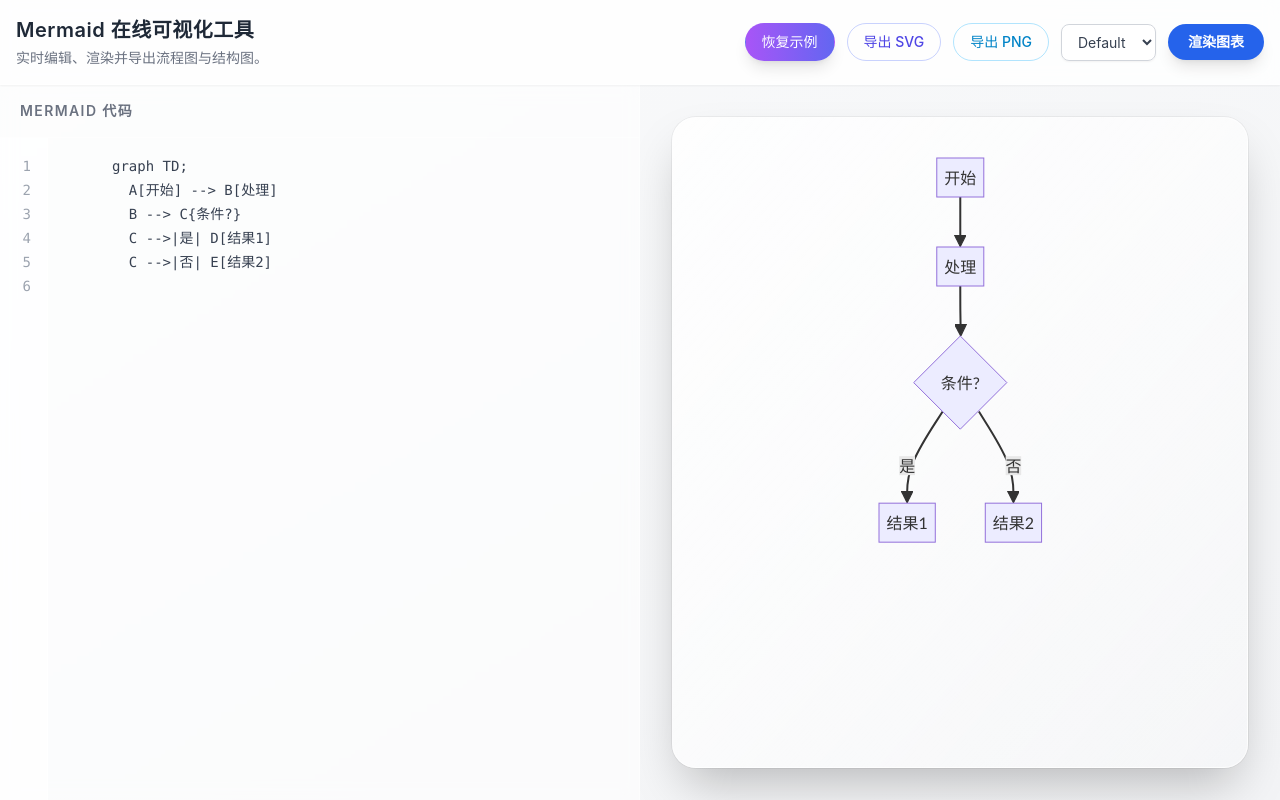
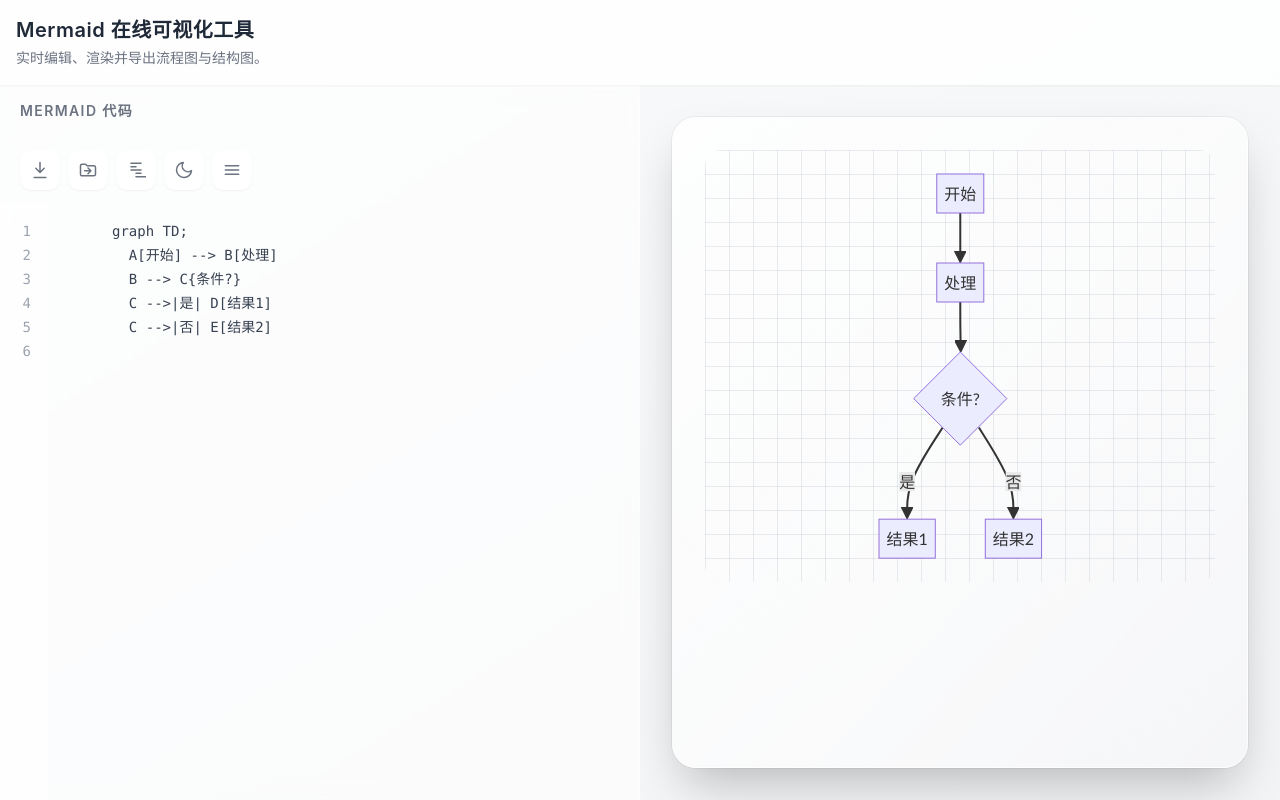
Before and after one commit to wanggch/ddcherry-viewer, a Vue app: page / in a window 1280 px wide. Built offline with nearby package versions, Linux system fonts and the light colour scheme.

Commit message:
feat: add toolbar controls and auto rendering

```diff
--- a/src/components/MermaidViewer.vue
+++ b/src/components/MermaidViewer.vue
@@ -10,54 +10,121 @@
         <h1 class="text-xl font-semibold tracking-wide">Mermaid 在线可视化工具</h1>
         <p class="mt-1 text-sm text-gray-500 dark:text-gray-400">实时编辑、渲染并导出流程图与结构图。</p>
       </div>
-      <div class="flex flex-wrap items-center gap-3">
-        <button
-          class="rounded-full border border-transparent bg-gradient-to-r from-purple-500 to-indigo-500 px-4 py-2 text-sm font-medium text-white shadow-lg transition-all duration-200 hover:from-purple-600 hover:to-indigo-600 hover:shadow-xl focus:outline-none focus:ring-2 focus:ring-indigo-400 focus:ring-offset-2 focus:ring-offset-white dark:focus:ring-offset-gray-900"
-          type="button"
-          @click="resetToExample"
-        >
-          恢复示例
-        </button>
-        <button
-          class="rounded-full border border-indigo-300/60 px-4 py-2 text-sm font-medium text-indigo-600 transition-all duration-200 hover:border-indigo-400 hover:bg-indigo-50 hover:text-indigo-700 focus:outline-none focus:ring-2 focus:ring-indigo-300 focus:ring-offset-2 focus:ring-offset-white disabled:cursor-not-allowed disabled:opacity-60 dark:border-indigo-500/40 dark:bg-indigo-500/20 dark:text-indigo-200 dark:hover:bg-indigo-500/30 dark:focus:ring-offset-gray-900"
-          type="button"
-          :disabled="!hasDiagram"
-          @click="exportSvg"
-        >
-          导出 SVG
-        </button>
-        <button
-          class="rounded-full border border-sky-300/60 px-4 py-2 text-sm font-medium text-sky-600 transition-all duration-200 hover:border-sky-400 hover:bg-sky-50 hover:text-sky-700 focus:outline-none focus:ring-2 focus:ring-sky-300 focus:ring-offset-2 focus:ring-offset-white disabled:cursor-not-allowed disabled:opacity-60 dark:border-sky-500/40 dark:bg-sky-500/20 dark:text-sky-200 dark:hover:bg-sky-500/30 dark:focus:ring-offset-gray-900"
-          type="button"
-          :disabled="!hasDiagram"
-          @click="exportPng"
-        >
-          导出 PNG
-        </button>
-        <select
-          v-model="theme"
-          class="rounded-lg border border-gray-300 bg-white/80 px-3 py-2 text-sm text-gray-700 shadow-sm transition focus:border-indigo-400 focus:outline-none dark:border-gray-700 dark:bg-gray-800/70 dark:text-gray-200"
-        >
-          <option v-for="themeOption in themes" :key="themeOption.value" :value="themeOption.value">
-            {{ themeOption.label }}
-          </option>
-        </select>
-        <button
-          class="rounded-full bg-blue-600 px-5 py-2 text-sm font-semibold text-white shadow-lg transition-all duration-200 hover:scale-[1.03] hover:bg-blue-700 focus:outline-none focus:ring-2 focus:ring-blue-400 focus:ring-offset-2 focus:ring-offset-white disabled:cursor-not-allowed disabled:opacity-60 dark:bg-blue-500 dark:hover:bg-blue-400 dark:focus:ring-offset-gray-900"
-          type="button"
-          :disabled="isRendering"
-          @click="renderDiagram"
-        >
-          {{ isRendering ? '渲染中…' : '渲染图表' }}
-        </button>
-      </div>
     </header>
 
     <main class="flex flex-1 flex-col overflow-hidden md:flex-row">
       <section class="flex w-full flex-col overflow-hidden border-b border-white/40 bg-white/60 backdrop-blur md:w-1/2 md:border-b-0 md:border-r dark:border-gray-800/80 dark:bg-gray-900/50">
-        <div class="flex items-center justify-between border-b border-white/40 px-5 py-4 text-gray-600 dark:border-gray-800/70 dark:text-gray-300">
+        <div
+          class="flex items-center justify-between border-b border-white/40 px-5 py-4 text-gray-600 dark:border-gray-800/70 dark:text-gray-300"
+        >
           <div>
             <h2 class="text-sm font-semibold uppercase tracking-widest text-gray-500 dark:text-gray-400">Mermaid 代码</h2>
+          </div>
+        </div>
+        <div
+          ref="toolbarRef"
+          class="flex flex-wrap items-center gap-2 border-b border-white/40 px-5 py-3 dark:border-gray-800/70"
+        >
+          <button
+            class="flex h-10 w-10 items-center justify-center rounded-xl border border-transparent bg-white/80 text-gray-500 shadow-sm transition hover:-translate-y-0.5 hover:border-indigo-300 hover:text-indigo-600 hover:shadow-md focus:outline-none focus:ring-2 focus:ring-indigo-300 dark:bg-gray-900/70 dark:text-gray-400 dark:hover:border-indigo-500/50 dark:hover:text-indigo-300"
+            type="button"
+            :disabled="!hasDiagram"
+            title="导出 SVG"
+            aria-label="导出 SVG"
+            @click.stop="exportSvg"
+          >
+            <svg class="h-5 w-5" fill="none" stroke="currentColor" stroke-width="1.8" viewBox="0 0 24 24">
+              <path stroke-linecap="round" stroke-linejoin="round" d="M7 10l5 5m0 0l5-5m-5 5V3" />
+              <path stroke-linecap="round" stroke-linejoin="round" d="M5 21h14" />
+            </svg>
+          </button>
+          <button
+            class="flex h-10 w-10 items-center justify-center rounded-xl border border-transparent bg-white/80 text-gray-500 shadow-sm transition hover:-translate-y-0.5 hover:border-sky-300 hover:text-sky-600 hover:shadow-md focus:outline-none focus:ring-2 focus:ring-sky-300 dark:bg-gray-900/70 dark:text-gray-400 dark:hover:border-sky-500/50 dark:hover:text-sky-300"
+            type="button"
+            :disabled="!hasDiagram"
+            title="导出 PNG"
+            aria-label="导出 PNG"
+            @click.stop="exportPng"
+          >
+            <svg class="h-5 w-5" fill="none" stroke="currentColor" stroke-width="1.8" viewBox="0 0 24 24">
+              <path stroke-linecap="round" stroke-linejoin="round" d="M12 16.5l3.5-3.5m0 0L12 9.5m3.5 3.5H8" />
+              <path stroke-linecap="round" stroke-linejoin="round" d="M3 7a2 2 0 012-2h4l2 2h8a2 2 0 012 2v8a2 2 0 01-2 2H5a2 2 0 01-2-2V7z" />
+            </svg>
+          </button>
+          <button
+            class="flex h-10 w-10 items-center justify-center rounded-xl border border-transparent bg-white/80 text-gray-500 shadow-sm transition hover:-translate-y-0.5 hover:border-emerald-300 hover:text-emerald-600 hover:shadow-md focus:outline-none focus:ring-2 focus:ring-emerald-300 dark:bg-gray-900/70 dark:text-gray-400 dark:hover:border-emerald-500/50 dark:hover:text-emerald-300"
+            type="button"
+            title="格式化代码"
+            aria-label="格式化代码"
+            @click.stop="formatCode"
+          >
+            <svg class="h-5 w-5" fill="none" stroke="currentColor" stroke-width="1.8" viewBox="0 0 24 24">
+              <path stroke-linecap="round" stroke-linejoin="round" d="M6 4h12M6 8h6m-6 4h12m-6 4h6m-6 4h12" />
+            </svg>
+          </button>
+          <div class="relative">
+            <button
+              class="flex h-10 w-10 items-center justify-center rounded-xl border border-transparent bg-white/80 text-gray-500 shadow-sm transition hover:-translate-y-0.5 hover:border-violet-300 hover:text-violet-600 hover:shadow-md focus:outline-none focus:ring-2 focus:ring-violet-300 dark:bg-gray-900/70 dark:text-gray-400 dark:hover:border-violet-500/50 dark:hover:text-violet-300"
+              type="button"
+              title="选择主题"
+              aria-label="选择主题"
+              @click.stop="toggleThemeMenu"
+            >
+              <svg class="h-5 w-5" fill="none" stroke="currentColor" stroke-width="1.8" viewBox="0 0 24 24">
+                <path
+                  stroke-linecap="round"
+                  stroke-linejoin="round"
+                  d="M21 12.79A9 9 0 1111.21 3 7 7 0 0021 12.79z"
+                />
+              </svg>
+            </button>
+            <transition name="fade">
+              <div
+                v-if="showThemeMenu"
+                class="absolute right-0 z-20 mt-2 min-w-[9rem] overflow-hidden rounded-xl border border-gray-200 bg-white/95 text-sm shadow-xl backdrop-blur dark:border-gray-700 dark:bg-gray-900/90"
+              >
+                <button
+                  v-for="themeOption in themes"
+                  :key="themeOption.value"
+                  class="flex w-full items-center justify-between gap-2 px-4 py-2 text-left transition hover:bg-indigo-50 hover:text-indigo-600 dark:hover:bg-indigo-500/10 dark:hover:text-indigo-200"
+                  type="button"
+                  @click="selectTheme(themeOption.value)"
+                >
+                  <span>{{ themeOption.label }}</span>
+                  <span v-if="theme === themeOption.value" class="text-xs text-indigo-500 dark:text-indigo-300">●</span>
+                </button>
+              </div>
+            </transition>
+          </div>
+          <div class="relative">
+            <button
+              class="flex h-10 w-10 items-center justify-center rounded-xl border border-transparent bg-white/80 text-gray-500 shadow-sm transition hover:-translate-y-0.5 hover:border-amber-300 hover:text-amber-600 hover:shadow-md focus:outline-none focus:ring-2 focus:ring-amber-300 dark:bg-gray-900/70 dark:text-gray-400 dark:hover:border-amber-500/50 dark:hover:text-amber-300"
+              type="button"
+              title="模板示例"
+              aria-label="模板示例"
+              @click.stop="toggleTemplateMenu"
+            >
+              <svg class="h-5 w-5" fill="none" stroke="currentColor" stroke-width="1.8" viewBox="0 0 24 24">
+                <path stroke-linecap="round" stroke-linejoin="round" d="M4 7h16M4 12h16M4 17h16" />
+              </svg>
+            </button>
+            <transition name="fade">
+              <div
+                v-if="showTemplateMenu"
+                class="absolute right-0 z-20 mt-2 min-w-[12rem] overflow-hidden rounded-xl border border-gray-200 bg-white/95 text-sm shadow-xl backdrop-blur dark:border-gray-700 dark:bg-gray-900/90"
+              >
+                <button
+                  v-for="templateOption in templateOptions"
+                  :key="templateOption.label"
+                  class="flex w-full items-center justify-between gap-3 px-4 py-2 text-left transition hover:bg-amber-50 hover:text-amber-600 dark:hover:bg-amber-500/10 dark:hover:text-amber-200"
+                  type="button"
+                  @click="applyTemplate(templateOption.content)"
+                >
+                  <span>{{ templateOption.label }}</span>
+                  <span class="text-xs text-gray-400 dark:text-gray-500">{{ templateOption.type }}</span>
+                </button>
+              </div>
+            </transition>
           </div>
         </div>
         <div class="flex-1 overflow-hidden">
@@ -89,7 +156,7 @@
             class="relative flex min-h-full w-full items-start justify-center rounded-3xl border border-white/60 bg-gradient-to-br from-white/80 via-white/60 to-white/20 p-8 shadow-2xl ring-1 ring-black/5 transition dark:border-gray-800/60 dark:from-gray-900/80 dark:via-gray-900/60 dark:to-gray-800/40 dark:ring-white/10"
           >
             <div v-if="!hasDiagram && !errorMessage" class="w-full text-center text-sm text-gray-500 dark:text-gray-400">
-              点击「渲染图表」按钮，即可在此处预览 SVG。
+              编辑左侧代码后，将自动在此处渲染 SVG 预览。
             </div>
             <div
               v-if="errorMessage"
@@ -97,7 +164,13 @@
             >
               {{ errorMessage }}
             </div>
-            <div ref="diagramRef" class="flex w-full justify-center"></div>
+            <div ref="diagramRef" class="canvas-grid relative flex w-full justify-center rounded-2xl p-4"></div>
+            <div
+              v-if="isRendering"
+              class="pointer-events-none absolute inset-0 flex items-center justify-center rounded-3xl bg-white/60 text-sm text-gray-500 backdrop-blur-sm dark:bg-gray-900/60 dark:text-gray-300"
+            >
+              渲染中…
+            </div>
           </div>
         </div>
       </section>
@@ -106,7 +179,7 @@
 </template>
 
 <script setup>
-import { computed, nextTick, onMounted, ref, watch } from 'vue'
+import { computed, nextTick, onBeforeUnmount, onMounted, ref, watch } from 'vue'
 import mermaid from 'mermaid'
 
 const STORAGE_KEY = 'ddcherry-viewer:mermaid-code'
@@ -121,18 +194,75 @@ const DEFAULT_EXAMPLE = `graph TD;
 const containerRef = ref(null)
 const diagramRef = ref(null)
 const lineNumbersRef = ref(null)
+const toolbarRef = ref(null)
 const code = ref(DEFAULT_EXAMPLE)
 const theme = ref('default')
 const errorMessage = ref('')
 const isRendering = ref(false)
 const renderedSvg = ref('')
+const showThemeMenu = ref(false)
+const showTemplateMenu = ref(false)
 let mounted = false
+let renderTimer = null
 
 const themes = [
   { value: 'default', label: 'Default' },
   { value: 'dark', label: 'Dark' },
   { value: 'forest', label: 'Forest' },
   { value: 'neutral', label: 'Neutral' }
+]
+
+const templateOptions = [
+  {
+    label: '基础流程图',
+    type: 'Flowchart',
+    content: `graph TD;
+  A[开始] --> B{条件判断};
+  B -- 是 --> C[处理 1];
+  B -- 否 --> D[处理 2];
+  C --> E[结束];
+  D --> E;`
+  },
+  {
+    label: '看板示例',
+    type: 'Kanban',
+    content: `flowchart LR;
+  classDef column fill:#f5f5f5,stroke:#d1d5db,color:#111;
+  backlog[(待办)]:::column --> doing[(进行中)]:::column --> done[(已完成)]:::column;
+  subgraph backlog[ ]
+    A[需求评审]
+    B[原型设计]
+  end
+  subgraph doing[ ]
+    C[接口联调]
+  end
+  subgraph done[ ]
+    D[上线验收]
+  end;`
+  },
+  {
+    label: '序列图',
+    type: 'Sequence',
+    content: `sequenceDiagram
+  participant 用户
+  participant 系统
+  用户->>系统: 提交请求
+  系统-->>用户: 返回结果
+  用户->>系统: 确认完成;`
+  },
+  {
+    label: '甘特图',
+    type: 'Gantt',
+    content: `gantt
+  dateFormat  YYYY-MM-DD
+  title 项目计划
+  section 规划阶段
+    需求分析           :done,    des1, 2024-01-01,2024-01-05
+    方案设计           :active,  des2, 2024-01-06, 5d
+  section 执行阶段
+    开发实现           :         des3, after des2, 7d
+    测试验收           :         des4, after des3, 4d;`
+  }
 ]
 
 const hasDiagram = computed(() => Boolean(renderedSvg.value))
@@ -144,6 +274,17 @@ const lineNumbers = computed(() => {
 function syncScroll(event) {
   if (!lineNumbersRef.value) return
   lineNumbersRef.value.scrollTop = event.target.scrollTop
+}
+
+function scheduleRender() {
+  if (renderTimer) {
+    window.clearTimeout(renderTimer)
+  }
+
+  renderTimer = window.setTimeout(() => {
+    renderTimer = null
+    renderDiagram()
+  }, 300)
 }
 
 function loadPersistedState() {
@@ -169,6 +310,19 @@ function persistState(key, value) {
 async function renderDiagram() {
   if (!containerRef.value || !diagramRef.value) return
 
+  if (renderTimer) {
+    window.clearTimeout(renderTimer)
+    renderTimer = null
+  }
+
+  if (!code.value.trim()) {
+    renderedSvg.value = ''
+    diagramRef.value.innerHTML = ''
+    errorMessage.value = ''
+    isRendering.value = false
+    return
+  }
+
   isRendering.value = true
   errorMessage.value = ''
 
@@ -189,11 +343,6 @@ async function renderDiagram() {
   } finally {
     isRendering.value = false
   }
-}
-
-function resetToExample() {
-  code.value = DEFAULT_EXAMPLE
-  renderDiagram()
 }
 
 function downloadBlob(data, type, filename) {
@@ -340,11 +489,77 @@ function applyThemeToDocument(value) {
   document.documentElement.dataset.mermaidTheme = value
 }
 
+function formatCode() {
+  const lines = code.value.split('\n')
+  let indentLevel = 0
+  const indentSize = 2
+  const formatted = lines.map((line) => {
+    const trimmed = line.trim()
+
+    if (!trimmed) {
+      return ''
+    }
+
+    const lowered = trimmed.toLowerCase()
+    const decreaseBefore = /^(end|else|elif|case|when|catch|\}|\]|>)/.test(lowered)
+
+    if (decreaseBefore) {
+      indentLevel = Math.max(indentLevel - 1, 0)
+    }
+
+    const indent = ' '.repeat(indentLevel * indentSize)
+    const result = `${indent}${trimmed}`
+
+    const increaseAfter = /^(subgraph|loop|opt|alt|rect|par|state|section|case|when)\b/.test(lowered) || /\{\s*$/.test(trimmed)
+
+    if (increaseAfter && !/\bend\b$/.test(lowered)) {
+      indentLevel += 1
+    }
+
+    return result
+  })
+
+  code.value = formatted.join('\n').replace(/\n{3,}/g, '\n\n').trim()
+}
+
+function toggleThemeMenu() {
+  showThemeMenu.value = !showThemeMenu.value
+  if (showThemeMenu.value) {
+    showTemplateMenu.value = false
+  }
+}
+
+function toggleTemplateMenu() {
+  showTemplateMenu.value = !showTemplateMenu.value
+  if (showTemplateMenu.value) {
+    showThemeMenu.value = false
+  }
+}
+
+function selectTheme(value) {
+  theme.value = value
+  showThemeMenu.value = false
+}
+
+function applyTemplate(templateContent) {
+  code.value = templateContent
+  showTemplateMenu.value = false
+}
+
+function handleGlobalClick(event) {
+  if (!toolbarRef.value) return
+  if (!toolbarRef.value.contains(event.target)) {
+    showThemeMenu.value = false
+    showTemplateMenu.value = false
+  }
+}
+
 watch(
   code,
   (value) => {
     if (!mounted) return
     persistState(STORAGE_KEY, value)
+    scheduleRender()
   }
 )
 
@@ -354,7 +569,7 @@ watch(
     if (!mounted) return
     persistState(THEME_KEY, value)
     applyThemeToDocument(value)
-    renderDiagram()
+    scheduleRender()
   }
 )
 
@@ -362,7 +577,16 @@ onMounted(() => {
   mounted = true
   loadPersistedState()
   applyThemeToDocument(theme.value)
+  document.addEventListener('click', handleGlobalClick)
   renderDiagram()
+})
+
+onBeforeUnmount(() => {
+  document.removeEventListener('click', handleGlobalClick)
+  if (renderTimer) {
+    window.clearTimeout(renderTimer)
+    renderTimer = null
+  }
 })
 </script>
 
@@ -386,4 +610,34 @@ onMounted(() => {
 .animate-fadeIn svg {
   animation: fadeIn 0.5s ease-in-out;
 }
+
+.canvas-grid {
+  background-image: linear-gradient(
+      to right,
+      rgba(148, 163, 184, 0.2) 1px,
+      transparent 1px
+    ),
+    linear-gradient(to bottom, rgba(148, 163, 184, 0.2) 1px, transparent 1px);
+  background-size: 24px 24px;
+}
+
+.dark .canvas-grid {
+  background-image: linear-gradient(
+      to right,
+      rgba(71, 85, 105, 0.35) 1px,
+      transparent 1px
+    ),
+    linear-gradient(to bottom, rgba(71, 85, 105, 0.35) 1px, transparent 1px);
+}
+
+.fade-enter-active,
+.fade-leave-active {
+  transition: opacity 0.15s ease, transform 0.15s ease;
+}
+
+.fade-enter-from,
+.fade-leave-to {
+  opacity: 0;
+  transform: translateY(-4px);
+}
 </style>
```
